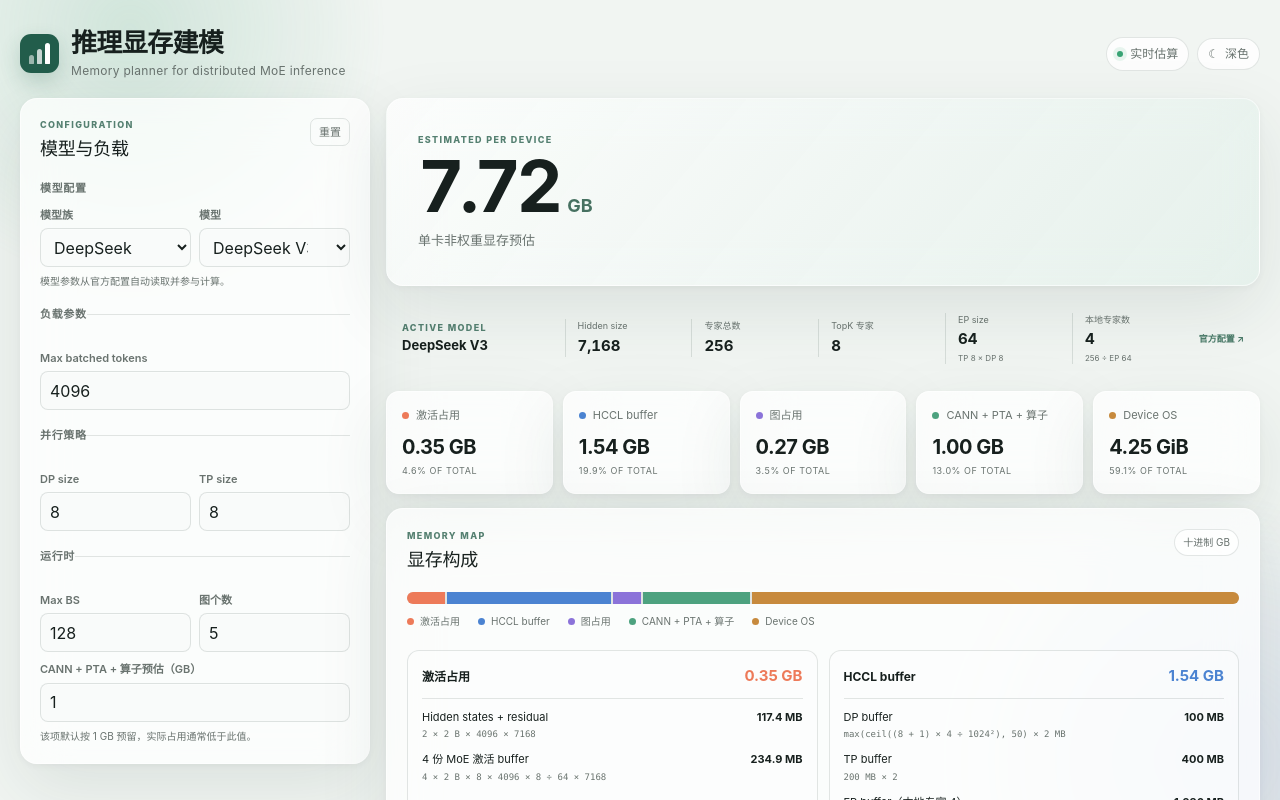
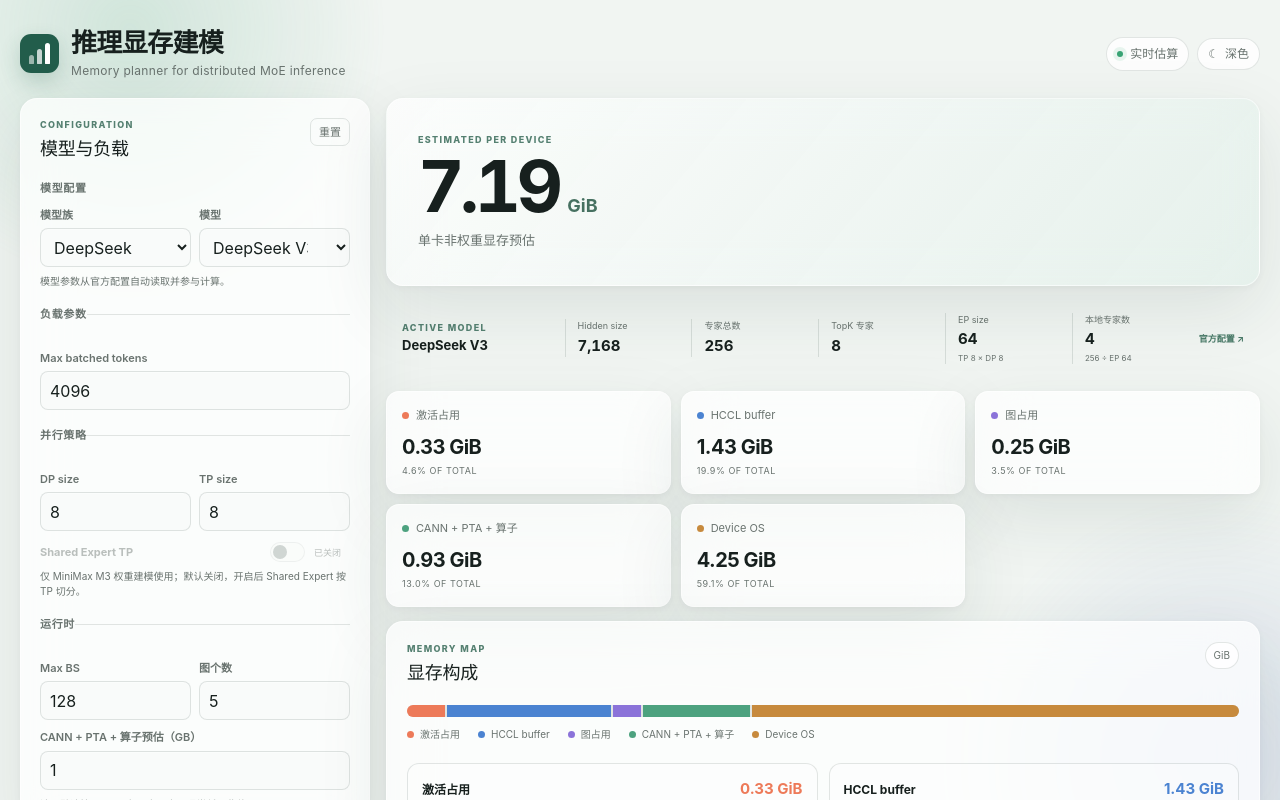
Before and after one commit to Agoni-02/infer-memory-visualizer, a Next.js app: page / in a window 1280 px wide. Shown: the top 800 px of the page. Built offline with nearby package versions, Linux system fonts and the light colour scheme.

Commit message:
feat: model MiniMax M3 weight memory

```diff
--- a/app/globals.css
+++ b/app/globals.css
@@ -12,6 +12,7 @@
   --violet: #8b73d9;
   --green: #4da27f;
   --amber: #c78a3d;
+  --rose: #b85f79;
   --shadow: 0 24px 70px rgba(32, 57, 49, .10), 0 2px 10px rgba(32, 57, 49, .05);
 }
 
@@ -87,6 +88,16 @@
 .field select { padding-right: 25px; }
 .field input:focus, .field select:focus { border-color: #5f907e; box-shadow: 0 0 0 3px rgba(58, 124, 99, .11); }
 .field-note { margin: 7px 0 0; color: var(--muted); font-size: 10px; line-height: 1.5; }
+.toggle-field { position: relative; display: grid; grid-template-columns: 1fr auto auto; align-items: center; gap: 9px; margin-top: 11px; color: var(--muted); cursor: pointer; }
+.toggle-field > span { font-size: 11px; font-weight: 650; }
+.toggle-field input { position: absolute; opacity: 0; pointer-events: none; }
+.toggle-field i { position: relative; width: 35px; height: 20px; border: 1px solid var(--line); border-radius: 999px; background: var(--field); transition: background .18s, border-color .18s; }
+.toggle-field i b { position: absolute; width: 14px; height: 14px; top: 2px; left: 2px; border-radius: 50%; background: #9ba6a2; transition: transform .18s, background .18s; }
+.toggle-field input:checked + i { border-color: #4a8a71; background: rgba(70, 147, 115, .22); }
+.toggle-field input:checked + i b { transform: translateX(15px); background: #398164; }
+.toggle-field input:focus-visible + i { box-shadow: 0 0 0 3px rgba(58, 124, 99, .15); }
+.toggle-field em { min-width: 36px; font-size: 9px; font-style: normal; }
+.toggle-field.disabled { opacity: .45; cursor: not-allowed; }
 
 .results { display: grid; gap: 14px; min-width: 0; }
 .hero-card { min-height: 188px; display: flex; align-items: center; justify-content: space-between; gap: 28px; padding: 26px 31px; border-radius: 17px; overflow: hidden; background: linear-gradient(130deg, var(--panel), rgba(225, 239, 233, .7)); }
@@ -105,7 +116,7 @@
 .model-fact small { margin-top: 1px; font-size: 8px; }
 .model-source { color: #477866; font-size: 9px; font-weight: 700; text-decoration: none; white-space: nowrap; }
 .model-source:hover { text-decoration: underline; }
-.metric-grid { display: grid; grid-template-columns: repeat(5, 1fr); gap: 10px; }
+.metric-grid { display: grid; grid-template-columns: repeat(3, 1fr); gap: 10px; }
 .metric-card { min-width: 0; padding: 15px; border-radius: 13px; }
 .metric-label { display: flex; align-items: center; gap: 7px; color: var(--muted); font-size: 11px; white-space: nowrap; }
 .metric-label i, .legend i { flex: 0 0 auto; width: 7px; height: 7px; border-radius: 50%; }
@@ -128,6 +139,7 @@
 .detail-section.coral .detail-title strong { color: var(--coral); }
 .detail-section.blue .detail-title strong { color: var(--blue); }
 .detail-section.violet .detail-title strong { color: var(--violet); }
+.detail-section.rose .detail-title strong { color: var(--rose); }
 .detail-row { display: flex; align-items: flex-start; justify-content: space-between; gap: 14px; padding-top: 10px; }
 .detail-row > div { display: grid; min-width: 0; gap: 3px; }
 .detail-row span { font-size: 11px; }
@@ -137,6 +149,7 @@
 .sub-detail span { padding: 4px 6px; border-radius: 5px; color: var(--muted); background: var(--field); font-family: ui-monospace, SFMono-Regular, Menlo, monospace; font-size: 8px; }
 .method-note { margin: 0 2px; color: var(--muted); font-size: 10px; line-height: 1.6; }
 .method-note strong { color: var(--ink); }
+.validation-note { margin: 10px 0 0; color: var(--coral); font-size: 10px; line-height: 1.55; }
 
 @media (max-width: 1050px) {
   .workspace { grid-template-columns: 310px minmax(0, 1fr); }
--- a/app/layout.tsx
+++ b/app/layout.tsx
@@ -8,7 +8,7 @@
   const protocol = requestHeaders.get("x-forwarded-proto") ?? (host.startsWith("localhost") ? "http" : "https");
   const origin = `${protocol}://${host}`;
   const title = "推理显存建模 | MoE Memory Planner";
-  const description = "大模型分布式推理的激活、HCCL、图与 CANN 运行时显存估算工具。";
+  const description = "大模型分布式推理的权重、激活、HCCL、图与 CANN 显存估算工具。";
 
   return {
     title,
--- a/app/models.ts
+++ b/app/models.ts
@@ -6,6 +6,23 @@
   expertCount: number;
   topK: number;
   source: string;
+  weightProfile?: WeightProfile;
+};
+
+export type WeightProfile = {
+  vocabSize: number;
+  totalLayers: number;
+  denseLayers: number;
+  moeLayers: number;
+  expertIntermediateSize: number;
+  denseIntermediateSize: number;
+  attentionHeads: number;
+  kvHeads: number;
+  headDim: number;
+  indexerHeads: number;
+  indexerHeadDim: number;
+  sharedExperts: number;
+  vocabPaddingSize: number;
 };
 
 // Curated from the same official Hugging Face config sources used by
@@ -48,6 +65,21 @@
 export const MODELS: ModelConfig[] = BASE_MODELS.map((model) => ({
   ...model,
   topK: SPECIAL_TOP_K[model.id] ?? 8,
+  weightProfile: model.id === "minimax-m3" ? {
+    vocabSize: 200064,
+    totalLayers: 60,
+    denseLayers: 3,
+    moeLayers: 57,
+    expertIntermediateSize: 3072,
+    denseIntermediateSize: 12288,
+    attentionHeads: 64,
+    kvHeads: 4,
+    headDim: 128,
+    indexerHeads: 4,
+    indexerHeadDim: 128,
+    sharedExperts: 1,
+    vocabPaddingSize: 64,
+  } : undefined,
 }));
 
 export const DEFAULT_MODEL_ID = "deepseek-v3";
--- a/app/page.tsx
+++ b/app/page.tsx
@@ -10,6 +10,7 @@
   maxBS: number;
   graphCount: number;
   cannGB: number;
+  enableSharedExpertTp: boolean;
 };
 
 const DEFAULTS: Inputs = {
@@ -19,26 +20,32 @@
   maxBS: 128,
   graphCount: 5,
   cannGB: 1,
+  enableSharedExpertTp: false,
 };
 
 const GB = 1_000_000_000;
 const GIB = 1024 ** 3;
 const MB = 1_000_000;
+const MIB = 1024 ** 2;
 const align = (value: number, boundary: number) =>
   Math.ceil(value / boundary) * boundary;
 const align480To512 = (value: number) => Math.ceil(value / 480) * 512;
 
-function formatGB(bytes: number) {
-  return `${(bytes / GB).toLocaleString("zh-CN", {
+function formatGiB(bytes: number) {
+  return `${(bytes / GIB).toLocaleString("zh-CN", {
     minimumFractionDigits: 2,
     maximumFractionDigits: 2,
-  })} GB`;
+  })} GiB`;
 }
 
-function formatMB(bytes: number) {
-  return `${(bytes / MB).toLocaleString("zh-CN", {
+function formatMiB(bytes: number) {
+  return `${(bytes / MIB).toLocaleString("zh-CN", {
     maximumFractionDigits: 1,
-  })} MB`;
+  })} MiB`;
+}
+
+function formatCompact(bytes: number) {
+  return bytes >= GIB ? formatGiB(bytes) : formatMiB(bytes);
 }
 
 function safe(value: number, fallback = 0) {
@@ -81,7 +88,60 @@
     const graph = (safe(inputs.graphCount) / 5) * 0.27 * GB;
     const cann = safe(inputs.cannGB) * GB;
     const deviceOS = 4.25 * GIB;
-    const total = activation + hccl + graph + cann + deviceOS;
+    const profile = model.weightProfile;
+    const tp = Math.max(1, Math.floor(safe(inputs.tpSize, 1)));
+    const weightConfigValid = Boolean(
+      profile
+      && model.expertCount % ep === 0
+      && profile.attentionHeads % tp === 0
+      && profile.kvHeads % tp === 0
+      && profile.indexerHeads % tp === 0
+      && profile.denseIntermediateSize % tp === 0
+    );
+
+    let weight = 0;
+    let weightBreakdown = null;
+    if (profile && weightConfigValid) {
+      const I = profile.expertIntermediateSize;
+      const routedExpertPayload = profile.moeLayers * localExperts * 3 * H * I;
+      const mxfp8Bytes = (out: number, input: number) => out * input + out * Math.ceil(input / 32);
+      const routedWithScales = profile.moeLayers * localExperts
+        * (mxfp8Bytes(2 * I, H) + mxfp8Bytes(H, I));
+      const routedExpertScales = routedWithScales - routedExpertPayload;
+      const qRank = profile.attentionHeads / tp * profile.headDim;
+      const kvRank = profile.kvHeads / tp * profile.headDim;
+      const indexerRank = profile.indexerHeads / tp * profile.indexerHeadDim;
+      const attentionMatrices = profile.totalLayers * (2 * H * qRank + 2 * H * kvRank)
+        + profile.moeLayers * 2 * H * indexerRank;
+      const attentionMetadata = 119_808;
+      const attention = attentionMatrices + attentionMetadata;
+      const denseMlp = profile.denseLayers * 3 * H * (profile.denseIntermediateSize / tp);
+      const sharedTp = inputs.enableSharedExpertTp ? tp : 1;
+      const sharedExperts = profile.moeLayers * profile.sharedExperts * 3 * H * I / sharedTp;
+      const router = profile.moeLayers * model.expertCount * (H + 1) * 4;
+      const norms = 2_961_408;
+      const paddedVocab = align(profile.vocabSize, profile.vocabPaddingSize);
+      const embedding = paddedVocab / tp * H * 2;
+      const lmHead = embedding;
+      const misc = 256;
+      weight = routedExpertPayload + routedExpertScales + attention + denseMlp
+        + sharedExperts + router + norms + embedding + lmHead + misc;
+      weightBreakdown = {
+        routedExpertPayload,
+        routedExpertScales,
+        attention,
+        denseMlp,
+        sharedExperts,
+        router,
+        norms,
+        embedding,
+        lmHead,
+        misc,
+        paddedVocab,
+      };
+    }
+
+    const total = weight + activation + hccl + graph + cann + deviceOS;
 
     return {
       activation,
@@ -98,9 +158,12 @@
       graph,
       cann,
       deviceOS,
+      weight,
+      weightBreakdown,
+      weightConfigValid,
       total,
     };
-  }, [inputs, epSize, localExpertNum, model.hiddenSize, model.topK]);
+  }, [inputs, epSize, localExpertNum, model]);
 
   const update = (key: keyof Inputs, value: string) => {
     setInputs((current) => ({ ...current, [key]: Number(value) }));
@@ -124,10 +187,11 @@
   };
 
   const categories = [
-    { label: "激活占用", value: result.activation, color: "var(--coral)", display: formatGB(result.activation) },
-    { label: "HCCL buffer", value: result.hccl, color: "var(--blue)", display: formatGB(result.hccl) },
-    { label: "图占用", value: result.graph, color: "var(--violet)", display: formatGB(result.graph) },
-    { label: "CANN + PTA + 算子", value: result.cann, color: "var(--green)", display: formatGB(result.cann) },
+    ...(model.weightProfile ? [{ label: "权重占用", value: result.weight, color: "var(--rose)", display: result.weightConfigValid ? formatGiB(result.weight) : "配置无效" }] : []),
+    { label: "激活占用", value: result.activation, color: "var(--coral)", display: formatGiB(result.activation) },
+    { label: "HCCL buffer", value: result.hccl, color: "var(--blue)", display: formatGiB(result.hccl) },
+    { label: "图占用", value: result.graph, color: "var(--violet)", display: formatGiB(result.graph) },
+    { label: "CANN + PTA + 算子", value: result.cann, color: "var(--green)", display: formatGiB(result.cann) },
     { label: "Device OS", value: result.deviceOS, color: "var(--amber)", display: "4.25 GiB" },
   ];
 
@@ -187,6 +251,13 @@
                 <NumberField label="DP size" value={inputs.dpSize} onChange={(v) => update("dpSize", v)} />
                 <NumberField label="TP size" value={inputs.tpSize} onChange={(v) => update("tpSize", v)} />
               </div>
+              <ToggleField
+                label="Shared Expert TP"
+                checked={inputs.enableSharedExpertTp}
+                onChange={(checked) => setInputs((current) => ({ ...current, enableSharedExpertTp: checked }))}
+                disabled={!model.weightProfile}
+              />
+              <p className="field-note">仅 MiniMax M3 权重建模使用；默认关闭，开启后 Shared Expert 按 TP 切分。</p>
             </fieldset>
 
             <fieldset>
@@ -204,8 +275,8 @@
             <article className="hero-card">
               <div className="hero-copy">
                 <span className="eyebrow">ESTIMATED PER DEVICE</span>
-                <div className="total-line"><strong>{formatGB(result.total).replace(" GB", "")}</strong><span>GB</span></div>
-                <p>单卡非权重显存预估</p>
+                <div className="total-line"><strong>{formatGiB(result.total).replace(" GiB", "")}</strong><span>GiB</span></div>
+                <p>{model.weightProfile ? "单卡总显存预估（含权重）" : "单卡非权重显存预估"}</p>
               </div>
             </article>
 
@@ -235,13 +306,13 @@
             <article className="breakdown-card">
               <div className="panel-heading">
                 <div><span className="eyebrow">MEMORY MAP</span><h2>显存构成</h2></div>
-                <span className="unit-pill">十进制 GB</span>
+                <span className="unit-pill">GiB</span>
               </div>
               <div className="stack" aria-label="显存构成比例图">
                 {categories.map((item) => (
                   <div
                     key={item.label}
-                    title={`${item.label}: ${formatGB(item.value)}`}
+                    title={`${item.label}: ${formatGiB(item.value)}`}
                     style={{ width: `${result.total ? item.value / result.total * 100 : 0}%`, background: item.color }}
                   />
                 ))}
@@ -251,6 +322,27 @@
               </div>
 
               <div className="detail-sections">
+                {model.weightProfile && (
+                  <DetailSection title="权重占用" value={result.weight} tone="rose">
+                    {result.weightBreakdown ? (
+                      <>
+                        <DetailRow label="Routed Experts FP8 payload" value={result.weightBreakdown.routedExpertPayload} formula={`${model.weightProfile.moeLayers} × (${model.expertCount} ÷ ${epSize}) × 3 × ${model.hiddenSize} × ${model.weightProfile.expertIntermediateSize}`} />
+                        <DetailRow label="MXFP8 scale metadata" value={result.weightBreakdown.routedExpertScales} formula="weight_block_size [1, 32]，每 block 1 B scale" />
+                        <DetailRow label="Attention" value={result.weightBreakdown.attention} formula={`Q/KV/Indexer 按 TP ${inputs.tpSize} 切分`} />
+                        <DetailRow label="Dense MLP" value={result.weightBreakdown.denseMlp} formula={`${model.weightProfile.denseLayers} × 3 × H × (${model.weightProfile.denseIntermediateSize} ÷ ${inputs.tpSize})`} />
+                        <DetailRow label={`Shared Experts（${inputs.enableSharedExpertTp ? `TP ${inputs.tpSize}` : "不切分"}）`} value={result.weightBreakdown.sharedExperts} formula={`Lm × Ns × 3 × H × I${inputs.enableSharedExpertTp ? ` ÷ ${inputs.tpSize}` : ""}`} />
+                        <DetailRow label="Router（FP32）" value={result.weightBreakdown.router} formula={`${model.weightProfile.moeLayers} × ${model.expertCount} × (${model.hiddenSize} + 1) × 4 B`} />
+                        <DetailRow label="Norm" value={result.weightBreakdown.norms} formula="BF16 Norm tensors" />
+                        <DetailRow label="Embedding" value={result.weightBreakdown.embedding} formula={`${result.weightBreakdown.paddedVocab} ÷ ${inputs.tpSize} × ${model.hiddenSize} × 2 B`} />
+                        <DetailRow label="LM Head" value={result.weightBreakdown.lmHead} formula={`${result.weightBreakdown.paddedVocab} ÷ ${inputs.tpSize} × ${model.hiddenSize} × 2 B`} />
+                        <DetailRow label="Misc" value={result.weightBreakdown.misc} formula="RoPE inv_freq 等 buffer" />
+                      </>
+                    ) : (
+                      <p className="validation-note">当前 TP/DP 组合不满足专家数、Attention Heads 或中间维度的整除要求。</p>
+                    )}
+                  </DetailSection>
+                )}
+
                 <DetailSection title="激活占用" value={result.activation} tone="coral">
                   <DetailRow label="Hidden states + residual" value={result.hiddenResidual} formula={`2 × 2 B × ${inputs.maxBatchedTokens} × ${model.hiddenSize}`} />
                   <DetailRow label="4 份 MoE 激活 buffer" value={result.moeBuffers} formula={`4 × 2 B × ${inputs.dpSize} × ${inputs.maxBatchedTokens} × ${model.topK} ÷ ${epSize} × ${model.hiddenSize}`} />
@@ -261,8 +353,8 @@
                   <DetailRow label="TP buffer" value={result.hcclTP} formula="200 MB × 2" />
                   <DetailRow label={`EP buffer（本地专家 ${localExpertNum.toLocaleString("zh-CN", { maximumFractionDigits: 2 })}）`} value={result.hcclEP} formula={`2 × (${model.expertCount} ÷ ${epSize} × Max BS × EP × 480Align512 + K × Max BS × Align512)`} />
                   <div className="sub-detail">
-                    <span>Dispatch {formatMB(result.epDispatch)}</span>
-                    <span>Combine {formatMB(result.epCombine)}</span>
+                    <span>Dispatch {formatMiB(result.epDispatch)}</span>
+                    <span>Combine {formatMiB(result.epCombine)}</span>
                     <span>480Align512 = {result.alignedDispatch.toLocaleString("zh-CN")} B</span>
                     <span>Align512 = {result.alignedCombine.toLocaleString("zh-CN")} B</span>
                   </div>
@@ -276,7 +368,7 @@
               </div>
             </article>
 
-            <p className="method-note"><strong>口径说明</strong> 所有结果均为单卡估算；GB 按 10⁹ bytes 计算。TP size 作为部署配置展示，TP HCCL buffer 按给定公式固定计入 400 MB。</p>
+            <p className="method-note"><strong>口径说明</strong> 所有结果均为单卡估算并统一显示为 GiB。MiniMax M3 权重默认包含 MXFP8 scale；EP 自动等于 TP × DP。其他模型暂不计算权重。</p>
           </section>
         </section>
       </div>
@@ -304,10 +396,21 @@
   );
 }
 
+function ToggleField({ label, checked, onChange, disabled = false }: { label: string; checked: boolean; onChange: (checked: boolean) => void; disabled?: boolean }) {
+  return (
+    <label className={`toggle-field${disabled ? " disabled" : ""}`}>
+      <span>{label}</span>
+      <input type="checkbox" checked={checked} disabled={disabled} onChange={(event) => onChange(event.target.checked)} />
+      <i aria-hidden="true"><b /></i>
+      <em>{checked ? "已开启" : "已关闭"}</em>
+    </label>
+  );
+}
+
 function DetailSection({ title, value, tone, children }: { title: string; value: number; tone: string; children: React.ReactNode }) {
   return (
     <section className={`detail-section ${tone}`}>
-      <div className="detail-title"><span>{title}</span><strong>{formatGB(value)}</strong></div>
+      <div className="detail-title"><span>{title}</span><strong>{formatGiB(value)}</strong></div>
       {children}
     </section>
   );
@@ -317,7 +420,7 @@
   return (
     <div className="detail-row">
       <div><span>{label}</span><code>{formula}</code></div>
-      <strong>{formatMB(value)}</strong>
+      <strong>{formatCompact(value)}</strong>
     </div>
   );
 }
```
